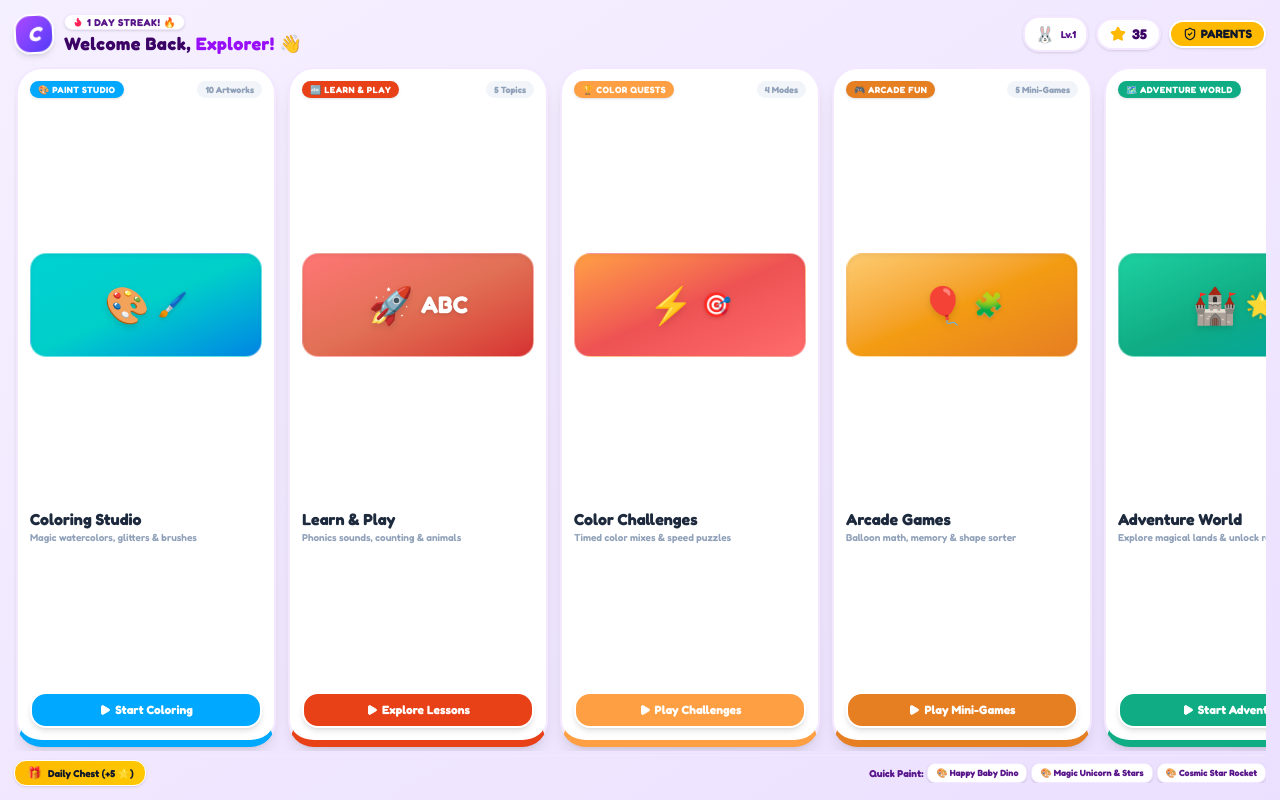
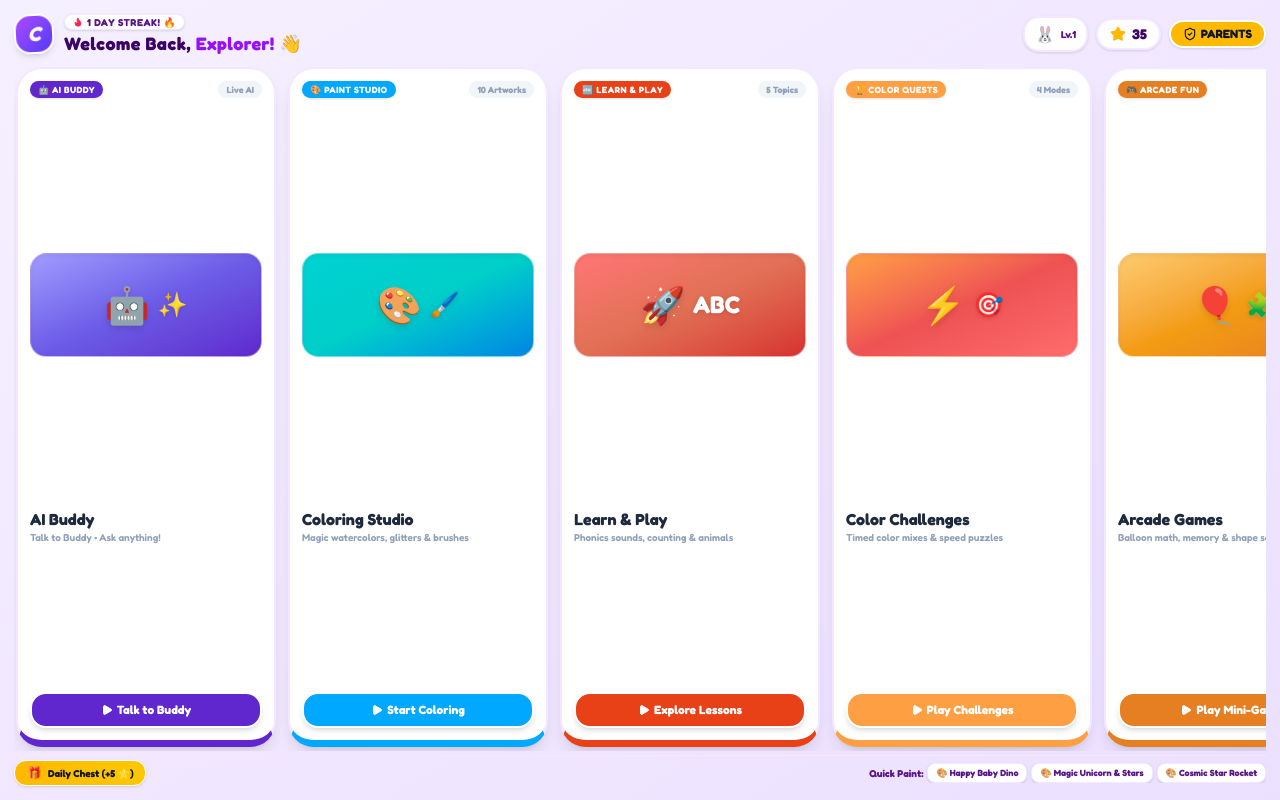
Before and after one commit to conduciveadvertise/Coloroo-kids, a React (Vite) app: page / in a window 1280 px wide. Built offline with nearby package versions, Linux system fonts and the light colour scheme.

Commit message:
Fix AI Buddy card integration in HomeScreen cards array and navigation

```diff
--- a/src/components/screens/HomeScreen.tsx
+++ b/src/components/screens/HomeScreen.tsx
@@ -1,10 +1,16 @@
 import React, { useState } from 'react';
-import { motion } from 'motion/react';
-import { Play, Flame, Star, ShieldCheck, Heart } from 'lucide-react';
-import { ScreenType, ChildProfile, BuddyState, StreakData } from '../../types';
-import { COLORING_PAGES } from '../../data/coloringPages';
-import { BUDDY_LIST } from '../../data/buddyAndMissionsData';
-import { sound } from '../../services/soundEffects';
+import {
+  Sparkles, motion } from 'motion/react';
+import {
+  Sparkles, Play, Flame, Star, ShieldCheck, Heart } from 'lucide-react';
+import {
+  Sparkles, ScreenType, ChildProfile, BuddyState, StreakData } from '../../types';
+import {
+  Sparkles, COLORING_PAGES } from '../../data/coloringPages';
+import {
+  Sparkles, BUDDY_LIST } from '../../data/buddyAndMissionsData';
+import {
+  Sparkles, sound } from '../../services/soundEffects';
 import confetti from 'canvas-confetti';
 
 interface HomeScreenProps {
@@ -47,6 +53,21 @@ export const HomeScreen: React.FC<HomeScreenProps> = ({
   };
 
   const cards = [
+    {
+      id: 'ai-buddy',
+      type: 'screen' as const,
+      tag: '🤖 AI BUDDY',
+      badge: 'Live AI',
+      title: 'AI Buddy',
+      desc: 'Talk to Buddy • Ask anything!',
+      iconEmoji: '🤖',
+      secondaryEmoji: '✨',
+      btnText: 'Talk to Buddy',
+      borderBottom: 'border-b-[#5F27CD]',
+      badgeBg: 'bg-[#5F27CD]',
+      bgGradient: 'from-[#a29bfe] via-[#6c5ce7] to-[#5f27cd]',
+      btnBg: 'bg-[#5F27CD] hover:bg-[#341f97]'
+    },
     {
       id: 'coloring',
       type: 'screen' as const,
@@ -208,7 +229,9 @@ export const HomeScreen: React.FC<HomeScreenProps> = ({
                 sound.playPop();
                 if (card.type === 'parent') {
                   onOpenParentGate();
-                } else if (card.id === 'coloring') {
+                } else if (card.id === 'ai-buddy') {
+              onNavigate('ai-buddy');
+            } else if (card.id === 'coloring') {
                   onSelectColoringPage(featuredPage.id);
                 } else {
                   onNavigate(card.id as ScreenType);
```
